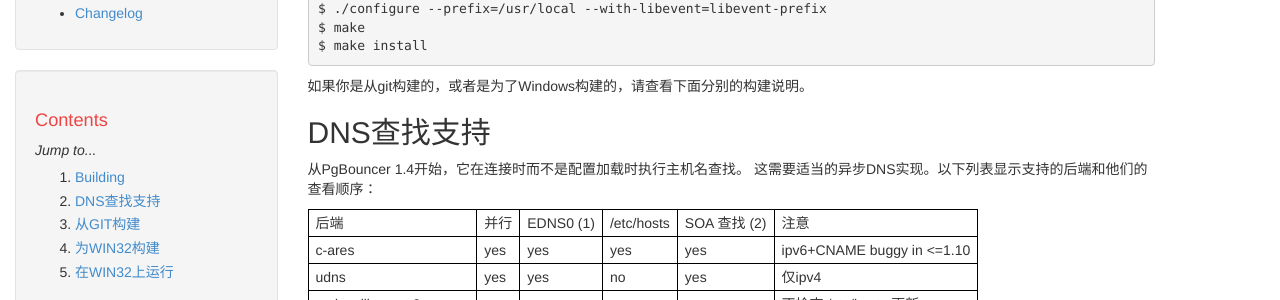
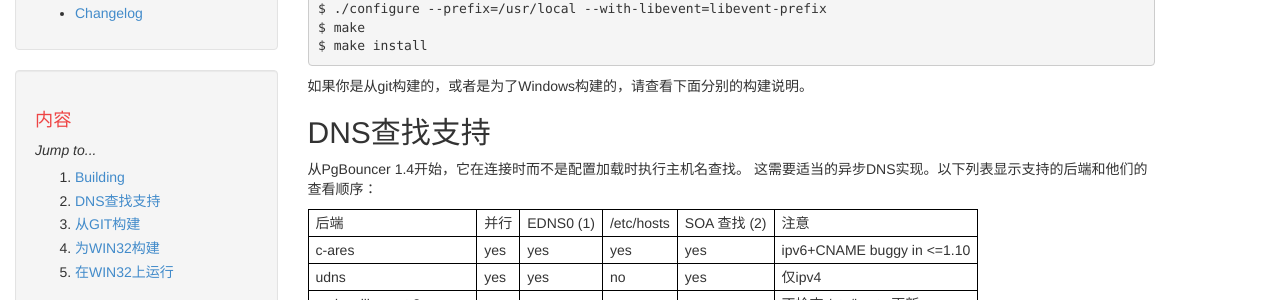
Before and after one commit to postgres-cn/pgbouncer-doc, a Jekyll site: the page built from install.md, in a window 1280 px wide. Shown: the part 303-603 px from the top of the page. Built offline with Jekyll 4.4.1, drawn with Linux system fonts in a browser that asks for light colours.

```diff
--- a/_layouts/toc.html
+++ b/_layouts/toc.html
@@ -5,7 +5,7 @@
         <div class="col-md-3 hidden-xs">
             {% include sidebar.html %}
             <div class="sidebar well">
-                <h1>Contents</h1>
+                <h1>内容</h1>
                 <div id="toc"></div>
             </div>
         </div>
```
Also changed, not shown: README.md.
